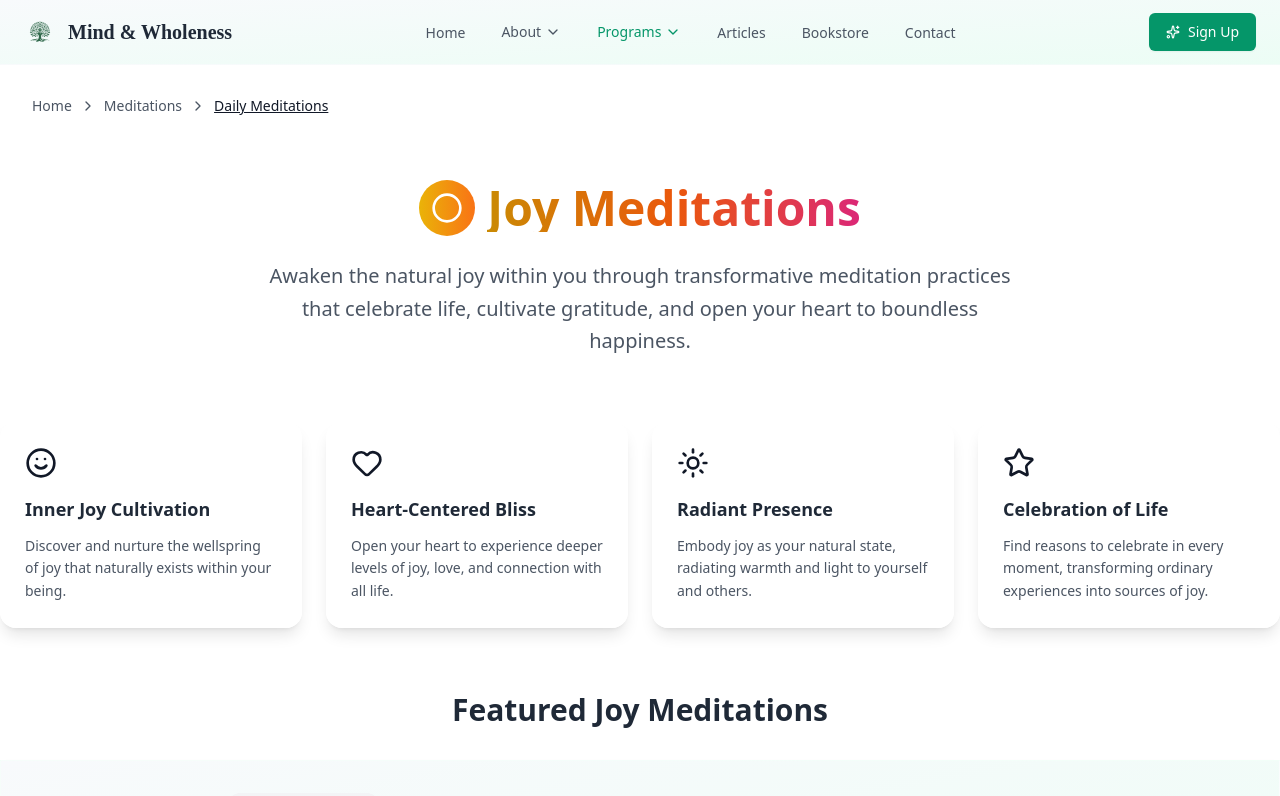
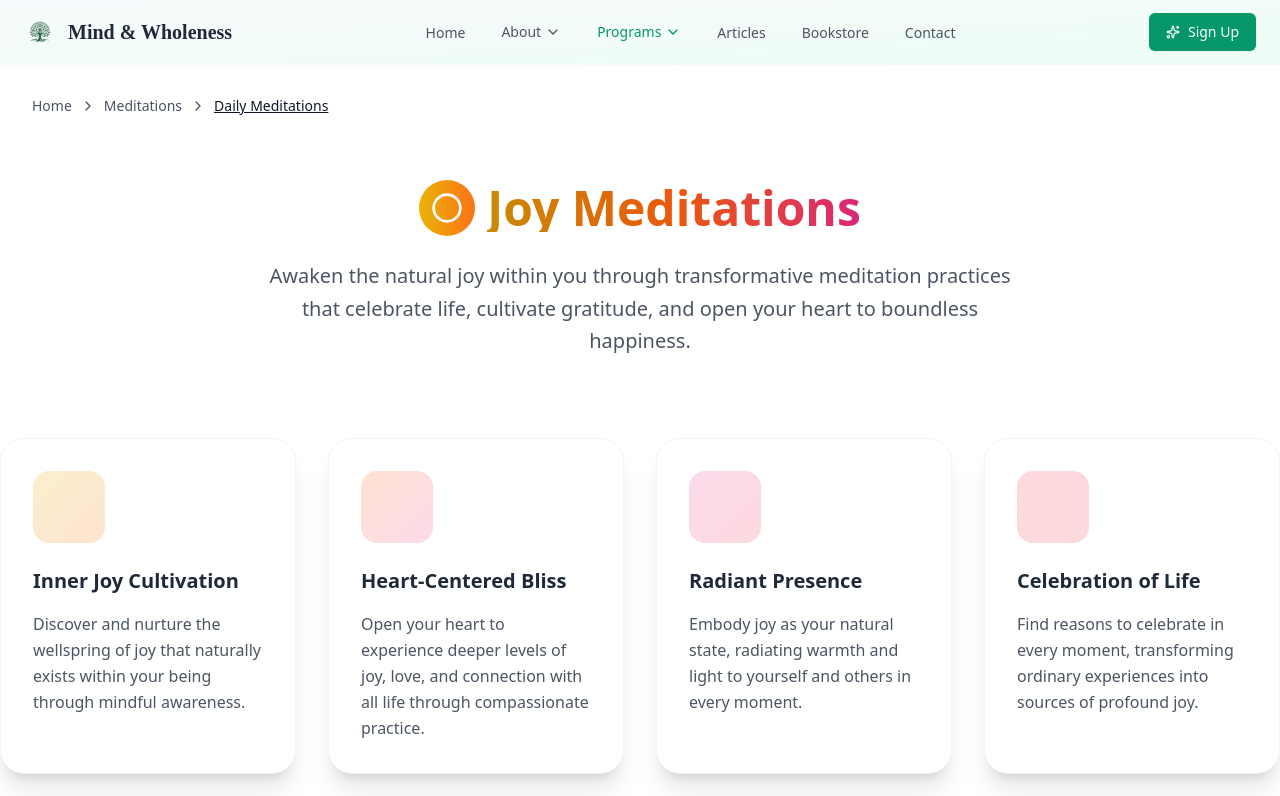
Before and after one commit to eldoJr/mind-and-wholeness, a React (Vite) app: page /programs/meditations/joy in a window 1280 px wide. Shown: the top 796 px of the page. Built offline with nearby package versions, Linux system fonts and the light colour scheme.

Commit message:
add: healing

```diff
--- a/src/components/sections/programs/meditations/topic/healing.tsx
+++ b/src/components/sections/programs/meditations/topic/healing.tsx
@@ -1,4 +1,4 @@
-import { Heart, Sparkles, Shield, Leaf, Circle, ArrowRight, Clock, User, Play, ChevronRight } from 'lucide-react';
+import { Circle, ArrowRight, Clock, User, Play, ChevronRight } from 'lucide-react';
 import { Link } from 'react-router-dom';
 import EmailSignup from '../../../../layout/emailSignup';
 
@@ -36,29 +36,6 @@ const HealingMeditations = () => {
     }
   ];
 
-  const practices = [
-    {
-      icon: <Heart className="w-8 h-8" />,
-      title: "Emotional Healing",
-      description: "Release past wounds and cultivate deep emotional healing through compassionate awareness."
-    },
-    {
-      icon: <Sparkles className="w-8 h-8" />,
-      title: "Energy Restoration",
-      description: "Reconnect with your natural healing energy and restore vitality to every cell of your being."
-    },
-    {
-      icon: <Shield className="w-8 h-8" />,
-      title: "Protective Healing",
-      description: "Create energetic boundaries while opening to healing, maintaining safety in your healing journey."
-    },
-    {
-      icon: <Leaf className="w-8 h-8" />,
-      title: "Natural Restoration",
-      description: "Align with nature's healing wisdom to restore balance and harmony within your entire being."
-    }
-  ];
-
   return (
     <section className="min-h-screen bg-white pb-16">
        <div className="max-w-7xl mx-auto px-4 sm:px-6 lg:px-8 py-8">
@@ -73,7 +50,7 @@ const HealingMeditations = () => {
         </div>
       <div className="max-w-7xl mx-auto">
         {/* Header */}
-        <div className="text-center mb-16">
+        <div className="text-center mb-20">
           <div className="flex justify-center items-center gap-3 mb-6">
             <div className="p-3 bg-gradient-to-r from-emerald-500 to-teal-500 rounded-full text-white">
               <Circle className="w-8 h-8" />
@@ -88,25 +65,10 @@ const HealingMeditations = () => {
           </p>
         </div>
 
-        {/* Featured Practices Grid */}
-        <div className="grid md:grid-cols-2 lg:grid-cols-4 gap-6 mb-16">
-          {practices.map((practice, index) => (
-            <div
-              key={index}
-              className="group bg-white/80 backdrop-blur-sm rounded-2xl p-6 shadow-lg hover:shadow-2xl transition-all duration-300 hover:-translate-y-2 border border-white/20"
-            >
-              <div className="text-gradient-to-r from-emerald-500 to-teal-500 mb-4 group-hover:scale-110 transition-transform duration-300">
-                {practice.icon}
-              </div>
-              <h3 className="font-bold text-lg text-gray-800 mb-3">{practice.title}</h3>
-              <p className="text-gray-600 text-sm leading-relaxed">{practice.description}</p>
-            </div>
-          ))}
-        </div>
-
         {/* Meditations Section */}
-        <div className="mb-12">
-          <h2 className="text-3xl font-bold text-gray-800 mb-8 text-center">Featured Healing Meditations</h2>
+        <div className="mb-16">
+          <h2 className="text-3xl font-bold text-gray-800 mb-4">Daily Meditations</h2>
+          <h4 className="text-lg font-bold text-gray-800 mb-8">Tag: Healing Meditations</h4>
 
           <div className="space-y-8">
             {meditations.map((meditation) => (
--- a/src/components/sections/programs/meditations/topic/joy.tsx
+++ b/src/components/sections/programs/meditations/topic/joy.tsx
@@ -41,24 +41,24 @@ const JoyMeditations = () => {
 
   const practices = [
     {
-      icon: <Smile className="w-8 h-8" />,
+      icon: <Smile className="w-10 h-10" />,
       title: "Inner Joy Cultivation",
-      description: "Discover and nurture the wellspring of joy that naturally exists within your being."
+      description: "Discover and nurture the wellspring of joy that naturally exists within your being through mindful awareness."
     },
     {
-      icon: <Heart className="w-8 h-8" />,
+      icon: <Heart className="w-10 h-10" />,
       title: "Heart-Centered Bliss",
-      description: "Open your heart to experience deeper levels of joy, love, and connection with all life."
+      description: "Open your heart to experience deeper levels of joy, love, and connection with all life through compassionate practice."
     },
     {
-      icon: <Sun className="w-8 h-8" />,
+      icon: <Sun className="w-10 h-10" />,
       title: "Radiant Presence",
-      description: "Embody joy as your natural state, radiating warmth and light to yourself and others."
+      description: "Embody joy as your natural state, radiating warmth and light to yourself and others in every moment."
     },
     {
-      icon: <Star className="w-8 h-8" />,
+      icon: <Star className="w-10 h-10" />,
       title: "Celebration of Life",
-      description: "Find reasons to celebrate in every moment, transforming ordinary experiences into sources of joy."
+      description: "Find reasons to celebrate in every moment, transforming ordinary experiences into sources of profound joy."
     }
   ];
 
@@ -76,7 +76,7 @@ const JoyMeditations = () => {
         </div>
       <div className="max-w-7xl mx-auto">
         {/* Header */}
-        <div className="text-center mb-16">
+        <div className="text-center mb-20">
           <div className="flex justify-center items-center gap-3 mb-6">
             <div className="p-3 bg-gradient-to-r from-yellow-500 to-orange-500 rounded-full text-white">
               <Circle className="w-8 h-8" />
@@ -92,23 +92,44 @@ const JoyMeditations = () => {
         </div>
 
         {/* Featured Practices Grid */}
-        <div className="grid md:grid-cols-2 lg:grid-cols-4 gap-6 mb-16">
-          {practices.map((practice, index) => (
-            <div
-              key={index}
-              className="group bg-white/80 backdrop-blur-sm rounded-2xl p-6 shadow-lg hover:shadow-2xl transition-all duration-300 hover:-translate-y-2 border border-white/20"
-            >
-              <div className="text-gradient-to-r from-yellow-500 to-orange-500 mb-4 group-hover:scale-110 transition-transform duration-300">
-                {practice.icon}
+        <div className="grid md:grid-cols-2 lg:grid-cols-4 gap-8 mb-16">
+          {practices.map((practice, index) => {
+            const gradients = [
+              "from-yellow-400 to-orange-400",
+              "from-orange-400 to-pink-400",
+              "from-pink-400 to-rose-400",
+              "from-rose-400 to-red-400"
+            ];
+            const iconBgs = [
+              "from-yellow-500/20 to-orange-500/20",
+              "from-orange-500/20 to-pink-500/20",
+              "from-pink-500/20 to-rose-500/20",
+              "from-rose-500/20 to-red-500/20"
+            ];
+            return (
+              <div
+                key={index}
+                className="group relative bg-white rounded-3xl p-8 shadow-xl hover:shadow-2xl transition-all duration-500 hover:-translate-y-3 border border-gray-100 overflow-hidden"
+              >
+                {/* Background Gradient */}
+                <div className={`absolute inset-0 bg-gradient-to-br ${gradients[index]} opacity-0 group-hover:opacity-5 transition-opacity duration-500`}></div>
+
+                <div className="relative z-10">
+                  <div className={`inline-flex p-4 rounded-2xl bg-gradient-to-br ${iconBgs[index]} mb-6 group-hover:scale-110 transition-transform duration-300`}>
+                    <div className={`text-transparent bg-gradient-to-r ${gradients[index]} bg-clip-text`}>
+                      {practice.icon}
+                    </div>
+                  </div>
+                  <h3 className="font-bold text-xl text-gray-800 mb-4 group-hover:text-transparent group-hover:bg-gradient-to-r group-hover:from-yellow-600 group-hover:to-orange-600 group-hover:bg-clip-text transition-all duration-300">{practice.title}</h3>
+                  <p className="text-gray-600 leading-relaxed">{practice.description}</p>
+                </div>
               </div>
-              <h3 className="font-bold text-lg text-gray-800 mb-3">{practice.title}</h3>
-              <p className="text-gray-600 text-sm leading-relaxed">{practice.description}</p>
-            </div>
-          ))}
+            );
+          })}
         </div>
 
         {/* Meditations Section */}
-        <div className="mb-12">
+        <div className="mb-16">
           <h2 className="text-3xl font-bold text-gray-800 mb-8 text-center">Featured Joy Meditations</h2>
 
           <div className="space-y-8">
--- a/src/components/sections/programs/meditations/topic/presence.tsx
+++ b/src/components/sections/programs/meditations/topic/presence.tsx
@@ -38,24 +38,24 @@ const PresenceMeditations = () => {
 
   const practices = [
     {
-      icon: <Eye className="w-8 h-8" />,
+      icon: <Eye className="w-10 h-10" />,
       title: "Mindful Awareness",
-      description: "Develop clear, non-judgmental awareness of the present moment and all that arises within it."
+      description: "Develop clear, non-judgmental awareness of the present moment and all that arises within conscious experience."
     },
     {
-      icon: <Focus className="w-8 h-8" />,
+      icon: <Focus className="w-10 h-10" />,
       title: "Focused Attention",
-      description: "Cultivate single-pointed concentration and sustained attention to deepen your presence."
+      description: "Cultivate single-pointed concentration and sustained attention to deepen your presence and inner stability."
     },
     {
-      icon: <Compass className="w-8 h-8" />,
+      icon: <Compass className="w-10 h-10" />,
       title: "Inner Navigation",
-      description: "Learn to navigate your inner landscape with wisdom and compassionate awareness."
+      description: "Learn to navigate your inner landscape with wisdom and compassionate awareness of your true nature."
     },
     {
-      icon: <Mountain className="w-8 h-8" />,
+      icon: <Mountain className="w-10 h-10" />,
       title: "Stable Presence",
-      description: "Develop unshakeable presence that remains steady through all of life's changes."
+      description: "Develop unshakeable presence that remains steady and grounded through all of life's changes and challenges."
     }
   ];
 
@@ -73,7 +73,7 @@ const PresenceMeditations = () => {
         </div>
       <div className="max-w-7xl mx-auto">
         {/* Header */}
-        <div className="text-center mb-16">
+        <div className="text-center mb-20">
           <div className="flex justify-center items-center gap-3 mb-6">
             <div className="p-3 bg-gradient-to-r from-indigo-500 to-purple-500 rounded-full text-white">
               <Circle className="w-8 h-8" />
@@ -89,23 +89,44 @@ const PresenceMeditations = () => {
         </div>
 
         {/* Featured Practices Grid */}
-        <div className="grid md:grid-cols-2 lg:grid-cols-4 gap-6 mb-16">
-          {practices.map((practice, index) => (
-            <div
-              key={index}
-              className="group bg-white/80 backdrop-blur-sm rounded-2xl p-6 shadow-lg hover:shadow-2xl transition-all duration-300 hover:-translate-y-2 border border-white/20"
-            >
-              <div className="text-gradient-to-r from-indigo-500 to-purple-500 mb-4 group-hover:scale-110 transition-transform duration-300">
-                {practice.icon}
+        <div className="grid md:grid-cols-2 lg:grid-cols-4 gap-8 mb-16">
+          {practices.map((practice, index) => {
+            const gradients = [
+              "from-indigo-400 to-purple-400",
+              "from-purple-400 to-violet-400",
+              "from-violet-400 to-fuchsia-400",
+              "from-blue-400 to-indigo-400"
+            ];
+            const iconBgs = [
+              "from-indigo-500/20 to-purple-500/20",
+              "from-purple-500/20 to-violet-500/20",
+              "from-violet-500/20 to-fuchsia-500/20",
+              "from-blue-500/20 to-indigo-500/20"
+            ];
+            return (
+              <div
+                key={index}
+                className="group relative bg-white rounded-3xl p-8 shadow-xl hover:shadow-2xl transition-all duration-500 hover:-translate-y-3 border border-gray-100 overflow-hidden"
+              >
+                {/* Background Gradient */}
+                <div className={`absolute inset-0 bg-gradient-to-br ${gradients[index]} opacity-0 group-hover:opacity-5 transition-opacity duration-500`}></div>
+
+                <div className="relative z-10">
+                  <div className={`inline-flex p-4 rounded-2xl bg-gradient-to-br ${iconBgs[index]} mb-6 group-hover:scale-110 transition-transform duration-300`}>
+                    <div className={`text-transparent bg-gradient-to-r ${gradients[index]} bg-clip-text`}>
+                      {practice.icon}
+                    </div>
+                  </div>
+                  <h3 className="font-bold text-xl text-gray-800 mb-4 group-hover:text-transparent group-hover:bg-gradient-to-r group-hover:from-indigo-600 group-hover:to-purple-600 group-hover:bg-clip-text transition-all duration-300">{practice.title}</h3>
+                  <p className="text-gray-600 leading-relaxed">{practice.description}</p>
+                </div>
               </div>
-              <h3 className="font-bold text-lg text-gray-800 mb-3">{practice.title}</h3>
-              <p className="text-gray-600 text-sm leading-relaxed">{practice.description}</p>
-            </div>
-          ))}
+            );
+          })}
         </div>
 
         {/* Meditations Section */}
-        <div className="mb-12">
+        <div className="mb-16">
           <h2 className="text-3xl font-bold text-gray-800 mb-8 text-center">Featured Presence Meditations</h2>
 
           <div className="space-y-8">
```
